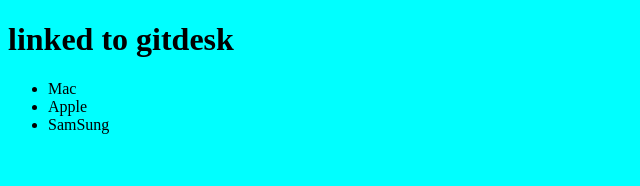
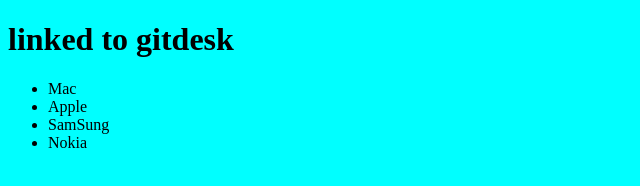
Before and after one commit to MikeNa7/gitPractice, a plain HTML site: page Pages/index.html in a window 1280 px wide. Shown: the full height of the page, 0-640 px from the left. Drawn offline with Linux system fonts and the light colour scheme.

Commit message:
secondUpdate

```diff
--- a/Pages/index.html
+++ b/Pages/index.html
@@ -13,6 +13,7 @@
             <li>Mac</li>
             <li>Apple</li>
             <li>SamSung</li>
+            <li>Nokia</li>
         </ul>
     </div>
 
```
